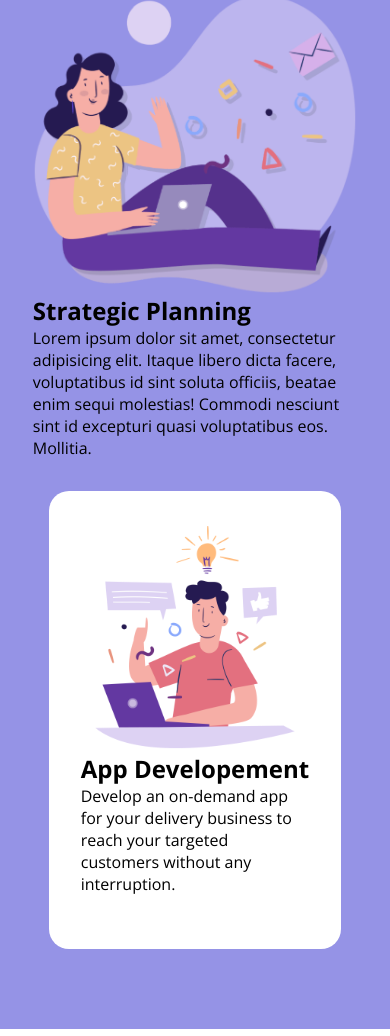
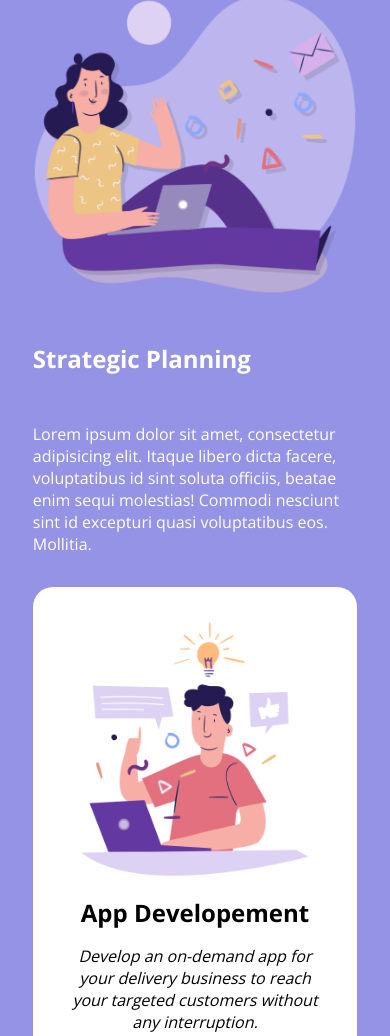
Before and after one commit to francescomascellino/htmlcss-responsive-layout, a plain HTML site: page index.html in a window 390 px wide. Shown: the part 3199-4235 px from the top of the page. Drawn offline with nearby package versions, Linux system fonts and the light colour scheme; files whose address does not match are found by name.

Commit message:
planning section style

```diff
--- a/assets/css/style.css
+++ b/assets/css/style.css
@@ -281,10 +281,40 @@ img.developement {
     margin-bottom: 2rem;
 }
 
+.strategic_card {
+    color: var(--rsp-secondary);
+}
+
+.app_dev_lg_cont {
+    padding: 0;
+}
+
+.strategic_card h2 {
+    margin: 3rem 0;
+}
+
 .app_dev_card {
     border-radius: 20px;
     padding: 2rem;
-    background-color: var(--rsp-secondary)
+    background-color: var(--rsp-secondary);
+    text-align: center;
+}
+
+.app_dev_card h2 {
+    margin: 1rem 0;
+}
+
+.app_dev_card p {
+    font-style: italic;
+    margin-bottom: 1.5rem;
+}
+
+.app_dev_card a {
+    color: black;
+    font-size: 1.5rem;
+    border-radius: 50%;
+    padding: 0.5rem 1rem;
+    background-color: var(--rsp-primary);
 }
 
 /* #endregion PLANNING */
@@ -448,6 +478,10 @@ footer p {
         width: 100%;
     }
 
+    .strategic_card h2 {
+        font-size: 4rem;
+    }
+
     .testimonial_card {
         justify-content: flex-start;
         text-align: left;
@@ -473,6 +507,10 @@ footer p {
         align-items: flex-end;
     }
 
+    .strategic_card h2 {
+        font-size: 1.5rem;
+    }
+
     .app_dev_lg_cont {
         padding: 0 4rem;
     }
@@ -482,7 +520,6 @@ footer p {
     }
 
     .app_dev_card {
-        align-self: flex-end;
         display: flex;
         flex-direction: column;
         align-items: center;
```
